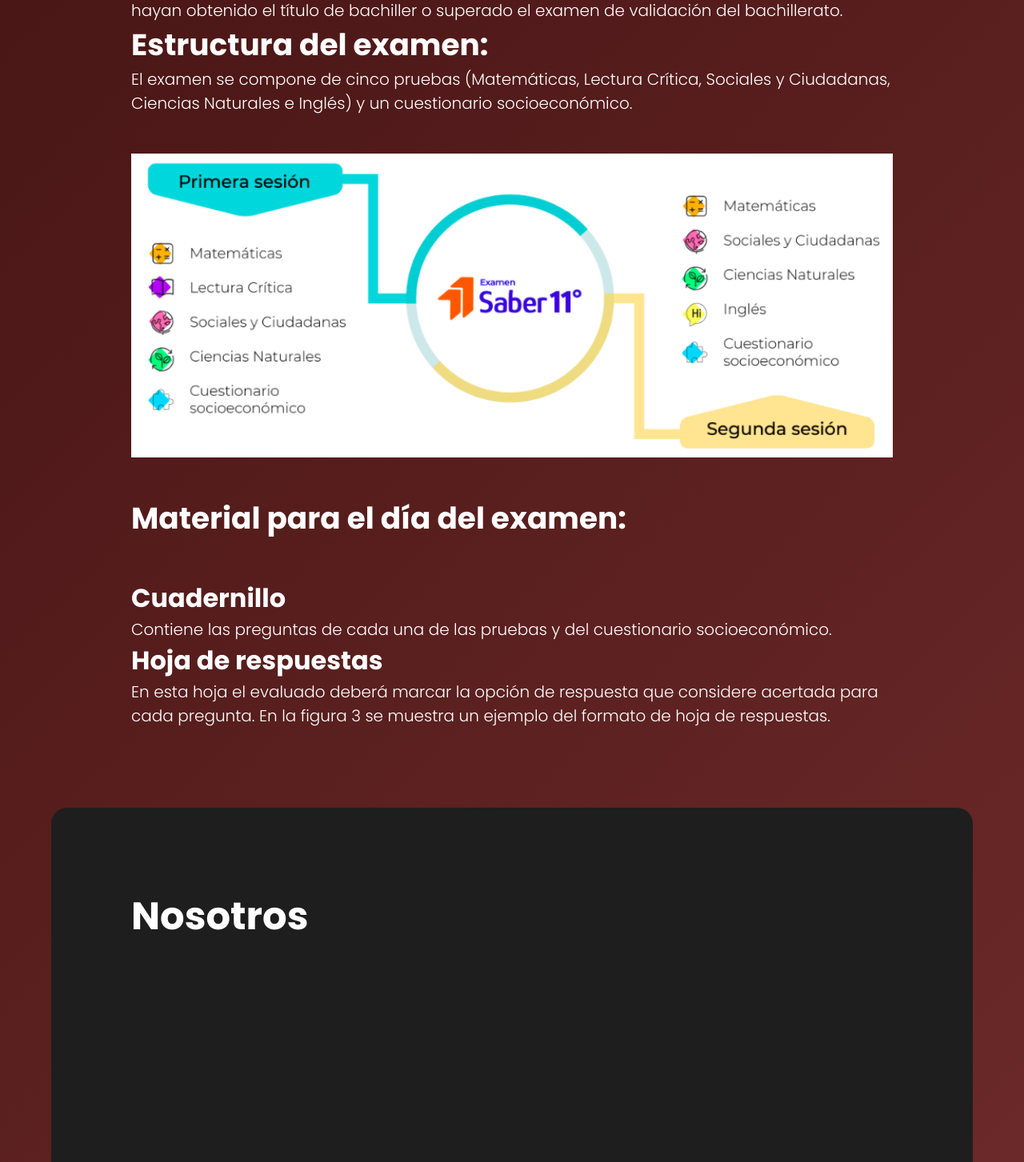
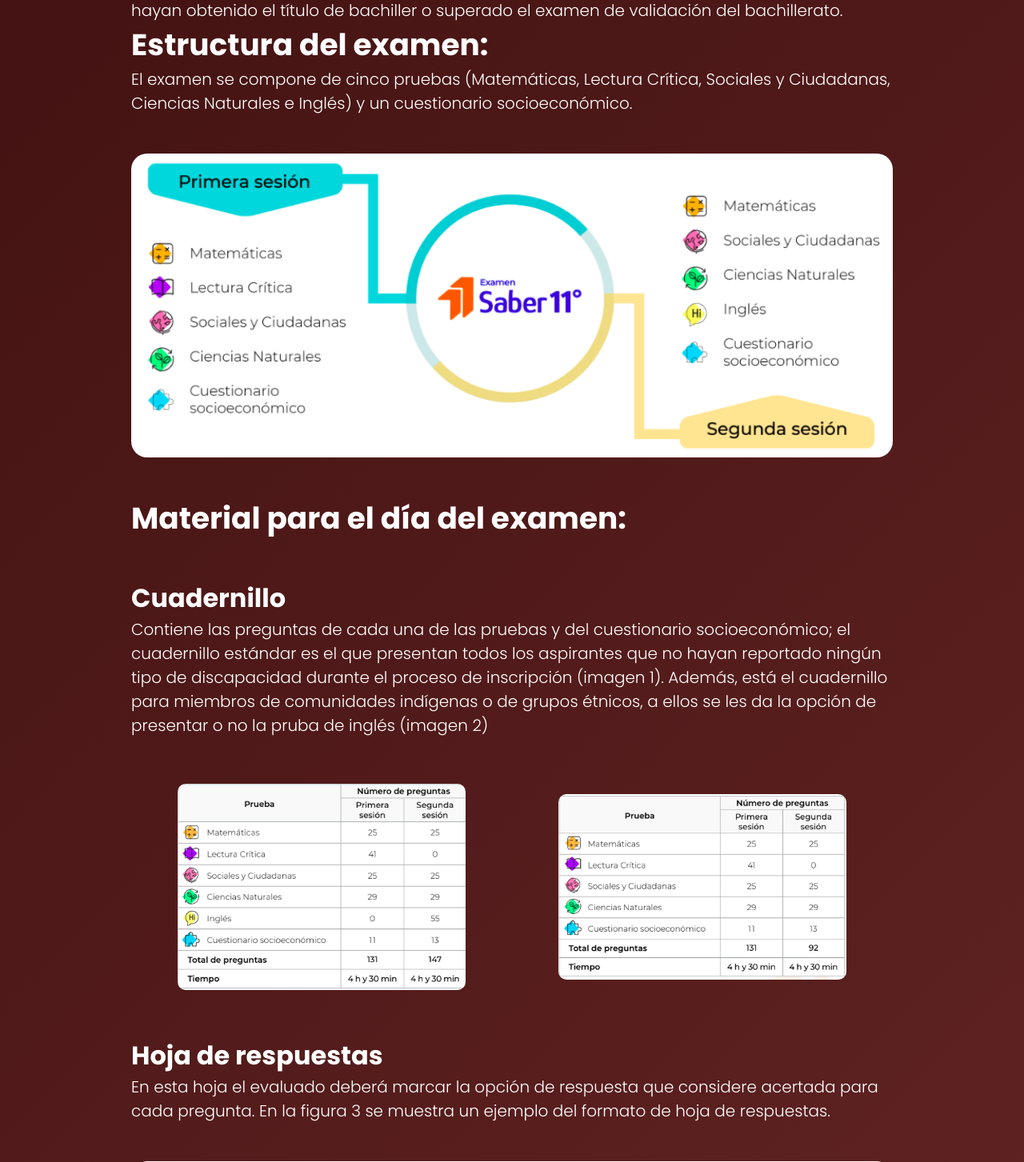
Before and after one commit to fsadriann/guanentino_responda, a PHP site: page / in a window 1280 px wide. Shown: the part 320-1773 px from the top of the page at 80% size. Run offline with PHP 8.4, Linux system fonts and the light colour scheme.

Commit message:
se añadió la información de la prueba ICFES a la página

```diff
--- a/css/styles.css
+++ b/css/styles.css
@@ -6,6 +6,10 @@
     padding: 0;
     box-sizing: border-box;
     font-family:'Poppins', sans-serif;
+}
+
+img {
+    border-radius: 20px;
 }
 
 header {
@@ -48,6 +52,17 @@ body {
 
 }
 
+.sesiones {
+    display: flex;
+    align-items: center;
+    justify-content: space-around;
+}
+
+.img-sesiones {
+    padding: 10px;
+    width: 40%;
+    border-radius: 20px;
+}
 
 .logo {
     font-size: 25px;
@@ -74,6 +89,16 @@ nav a:hover, nav a.active{
     max-width: 1280px;
     margin: auto;
     padding: 100px;
+}
+
+a{
+    cursor: pointer;
+    color: gray;
+    transition: .3s ease;
+}
+
+a:hover{
+    color: #fff;
 }
 
 section {
--- a/index.html
+++ b/index.html
@@ -44,8 +44,17 @@
             <br>
             <h4>Cuadernillo</h4>
             <p>Contiene las preguntas de cada una de las pruebas y
-                del cuestionario socioeconómico.
+                del cuestionario socioeconómico; el cuadernillo estándar es el que presentan todos los aspirantes que no
+                hayan reportado ningún tipo de discapacidad durante el proceso
+                de inscripción (imagen 1). Además, está el cuadernillo para miembros de comunidades indígenas o de grupos étnicos,
+                a ellos se les da la opción de presentar o no la pruba de inglés (imagen 2)
             </p>
+            <br>
+            <div class="sesiones">
+                <img class="img-sesiones" src="img/estandar.png" alt="">
+                <img class="img-sesiones" src="img/comunidades.png" alt="">
+            </div>
+            <br>
             <h4>Hoja de respuestas</h4>
             <p>
                 En esta hoja el evaluado deberá marcar la opción
@@ -53,6 +62,20 @@
                 pregunta. En la figura 3 se muestra un ejemplo del
                 formato de hoja de respuestas.
             </p>
+            <br>
+            <img src="img/coso.png" alt="">
+            <br>
+            <h4>Caja de herramientas</h4>
+            <p>Si desea familiarizarse con las cinco
+                pruebas del examen Saber 11.° y con
+                los tipos de preguntas, consulte la
+                caja de herramientas, la cual contiene
+                marcos de referencia, infografías,
+                cuadernillos de preguntas, ejemplos
+                de preguntas explicadas y más.
+                <a href="https://www.icfes.gov.co/web/cajas-herramientas/Caja_Saber11">Caja de herramientas</a>
+            </p>
+
     </section>
 
     <section class="container" id="us">
```
Also changed, not shown: img/comunidades.png (added), img/coso.png, img/estandar.png (added).
